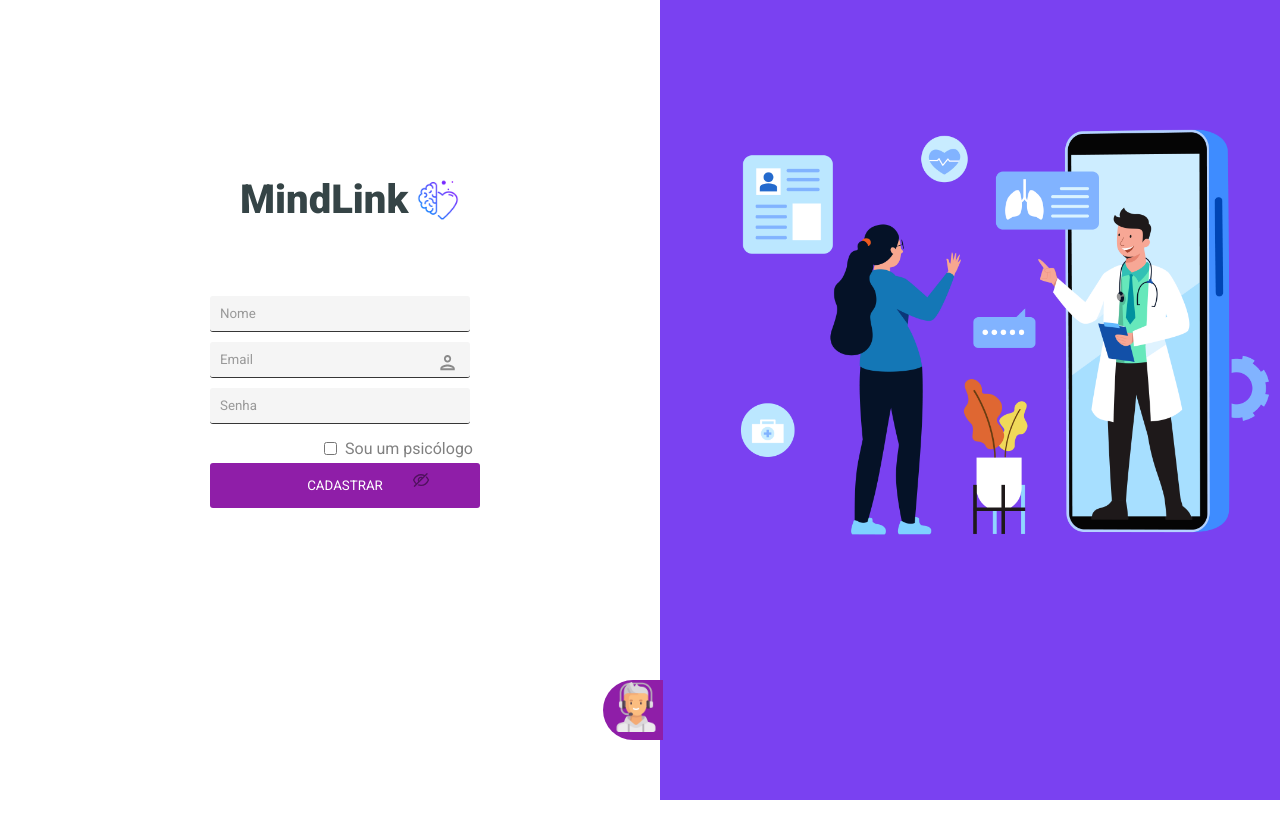
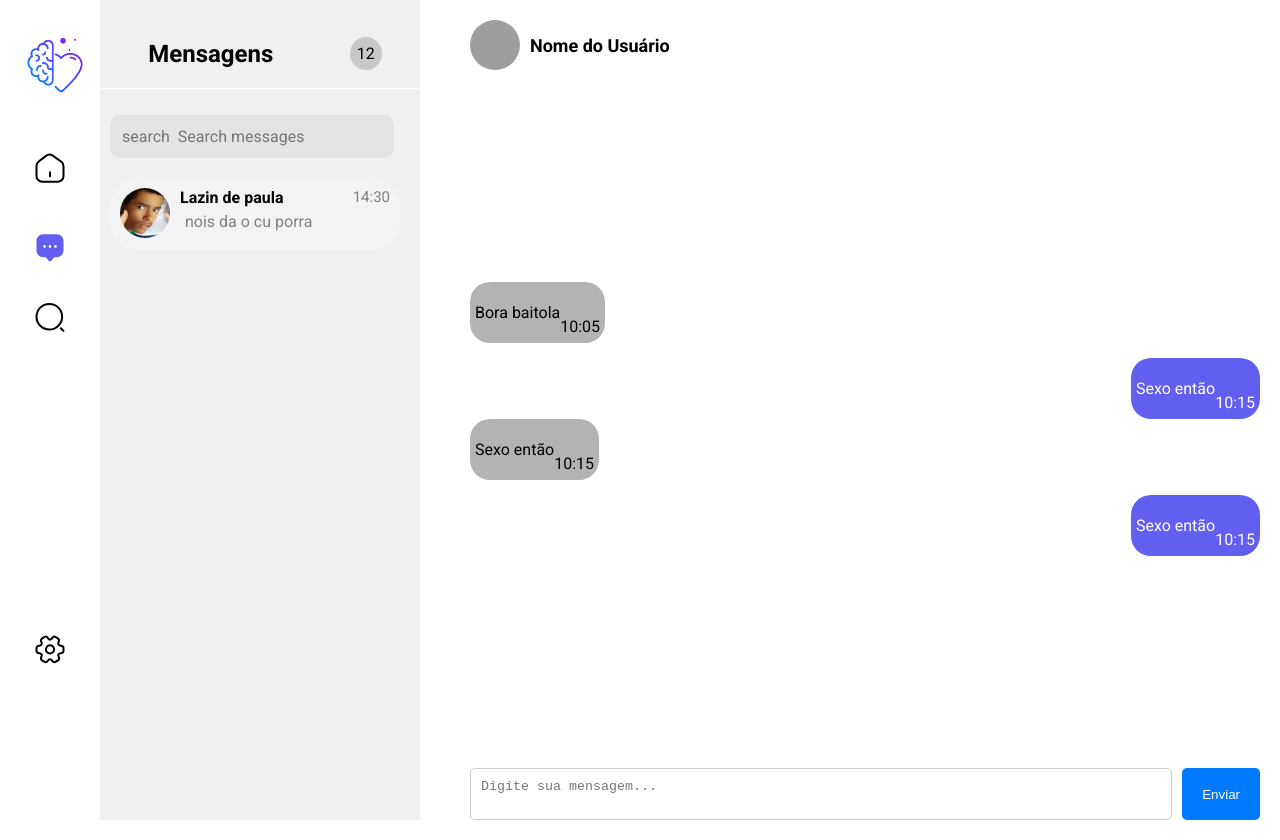
Before and after one commit to Lucas-Tito/MindLink, a React (Create React App) app in the folder Frontend/frontend/: page / in a window 1280 px wide. Before the commit the page ends 800 px from the top, so only its background shows below. Built offline with nearby package versions, Linux system fonts and the light colour scheme; grey boxes are pictures that could not be loaded.

Commit message:
feat: starting chat room

```diff
--- a/Frontend/frontend/src/App.js
+++ b/Frontend/frontend/src/App.js
@@ -5,11 +5,13 @@ import Sidebar from "./components/Sidebar";
 import CardChat from "./components/CardChat";
 import { EditProfile } from "./components/Edit";
 import CardPsycho from "./components/CardPsycho/CardPsycho";
+import Scheduling from "./components/Scheduling";
+import ChatRoom from "./components/Chat";
 
 function App() {
   return (
     <div className="App">
-      <Register />
+      <ChatRoom />
     </div>
   );
 }
--- a/Frontend/frontend/src/components/Chat/index.jsx
+++ b/Frontend/frontend/src/components/Chat/index.jsx
@@ -1,8 +1,36 @@
-import React from "react";
+import React, { useState } from "react";
 import "./style.css";
+import Sidebar from "../Sidebar";
+import Sidebar2 from "../Sidebar2";
 
 const ChatRoom = () => {
+  const [messageReceived, setmessageReceived] = useState([
+    {
+      message: "Bora baitola",
+      time: "10:05",
+      isReceived: true, // Indica que é uma mensagem recebida
+    },
+    {
+      message: "Sexo então",
+      time: "10:15",
+      isReceived: false, // Indica que é uma mensagem recebida
+    },
+    {
+      message: "Sexo então",
+      time: "10:15",
+      isReceived: true, // Indica que é uma mensagem recebida
+    },
+    {
+      message: "Sexo então",
+      time: "10:15",
+      isReceived: false, // Indica que é uma mensagem recebida
+    },
+  ]);
+
   return (
+    <div>
+      <Sidebar />
+      <Sidebar2 />
       <div className="chat-room">
         <div className="chat-header">
           <img
@@ -13,14 +41,17 @@ const ChatRoom = () => {
           <h3 className="user-name">Nome do Usuário</h3>
         </div>
         <div className="chat-messages">
-        <div className="message received">
-          <p>Olá, como você está?</p>
-          <span className="time">10:00</span>
+          {messageReceived.map((message, index) => (
+            <div
+              className={
+                message.isReceived ? "message-received" : "message-sent"
+              }
+              key={index}
+            >
+              <p>{message.message}</p>
+              <span className="time">{message.time}</span>
             </div>
-        <div className="message sent">
-          <p>Estou bem, obrigado!</p>
-          <span className="time">10:05</span>
-        </div>
+          ))}
           {/* Adicione mais mensagens aqui */}
         </div>
         <div className="message-input">
@@ -31,6 +62,7 @@ const ChatRoom = () => {
           <button className="send-button">Enviar</button>
         </div>
       </div>
+    </div>
   );
 };
 
--- a/Frontend/frontend/src/components/Chat/style.css
+++ b/Frontend/frontend/src/components/Chat/style.css
@@ -28,6 +28,8 @@
 
 .chat-messages {
   margin-bottom: 20px;
+  display: flex;
+  flex-direction: column;
 }
 
 .message-input {
@@ -51,3 +53,31 @@
   border-radius: 5px;
   cursor: pointer;
 }
+.message-sent {
+  display: flex;
+  flex-direction: row;
+  align-self: flex-end; /* Alinha as mensagens enviadas à esquerda */
+  background-color: #615ef0;
+  width: fit-content;
+  color: white;
+  border-radius: 20px;
+  padding: 5px;
+}
+.message-sent span {
+  margin-top: 30px;
+}
+.message-received {
+  display: flex;
+  flex-direction: row;
+  justify-content: space-between;
+  align-self: flex-start; /* Mantendo as mensagens recebidas à direita */
+  margin-bottom: 15px;
+  background-color: rgb(179, 179, 179);
+  width: fit-content;
+  color: rgb(0, 0, 0);
+  border-radius: 20px;
+  padding: 5px;
+}
+.message-received span {
+  margin-top: 30px;
+}
--- a/Frontend/frontend/src/components/Edit/style.css
+++ b/Frontend/frontend/src/components/Edit/style.css
@@ -67,8 +67,9 @@
   border: none;
   border-radius: 4px;
   cursor: pointer;
+  transition: 0.2s;
 }
 
 .btn-submit:hover {
-  background-color: #45a049;
+  filter: brightness(0.9);
 }
--- /dev/null
+++ b/Frontend/frontend/src/components/Scheduling/index.jsx
@@ -0,0 +1,72 @@
+import React from "react";
+import Sidebar from "../Sidebar";
+import Sidebar2 from "../Sidebar2";
+import lazin from "../../assets/lazin.png";
+import "./style.css";
+
+function Scheduling() {
+  // Dias da semana
+  const diasSemana = [
+    "Domingo",
+    "Segunda",
+    "Terça",
+    "Quarta",
+    "Quinta",
+    "Sexta",
+    "Sábado",
+  ];
+
+  // Dias do mês (supondo que você tenha esses dados)
+  // Você pode substituir esses dados por sua lógica de geração de datas
+  const diasMes = [
+    1, 2, 3, 4, 5, 6, 7, 8, 9, 10, 11, 12, 13, 14, 15, 16, 17, 18, 19, 20, 21,
+    22, 23, 24, 25, 26, 27, 28, 29, 30, 31,
+  ];
+
+  return (
+    <div>
+      <Sidebar />
+      <Sidebar2 />
+      <div className="scheduling">
+        <img src={lazin} />
+        <span className="nome">Lázaro Baitola da Silva</span>
+        <span>Especialidade</span>
+        <span>Fortaleza - Ce</span>
+        <span>Corno</span>
+        <button type="button" className="btn-sche">
+          Ver Perfil Completo
+        </button>
+      </div>
+      <hr />
+
+      <div className="scheduling2">
+        <span>Horários</span>
+        <span>Selecione uma data</span>
+        <table>
+          <thead>
+            <tr>
+              {diasSemana.map((dia) => (
+                <th key={dia}>{dia}</th>
+              ))}
+            </tr>
+          </thead>
+          <tbody>
+            <tr>
+              {diasSemana.map((dia, index) => (
+                <td key={index}>
+                  {diasMes.map((diaDoMes, index) =>
+                    index % 7 === diasSemana.indexOf(dia) ? (
+                      <div key={index}>{diaDoMes}</div>
+                    ) : null
+                  )}
+                </td>
+              ))}
+            </tr>
+          </tbody>
+        </table>
+      </div>
+    </div>
+  );
+}
+
+export default Scheduling;
--- /dev/null
+++ b/Frontend/frontend/src/components/Scheduling/style.css
@@ -0,0 +1,40 @@
+@import url("https://fonts.googleapis.com/css2?family=Open+Sans:ital,wght@0,300..800;1,300..800&display=swap");
+
+.scheduling {
+  margin-top: 30px;
+  margin-left: 500px;
+  display: flex;
+  flex-direction: column;
+  align-items: center;
+  font-family: "Open Sans";
+}
+.scheduling img {
+  width: 100px;
+  height: 100px;
+  border-radius: 100%;
+}
+.scheduling span {
+  margin-top: 10px;
+  color: gray;
+}
+.scheduling .nome {
+  color: black;
+  font-weight: bold;
+}
+.scheduling .btn-sche {
+  margin-top: 10px;
+  background-color: white;
+  border: 1px solid #615ef0;
+  color: #615ef0;
+  border-radius: 10px;
+  font-size: 15px;
+  padding: 10px;
+}
+.scheduling2 {
+  margin-top: 30px;
+  margin-left: 500px;
+  display: flex;
+  flex-direction: column;
+  align-items: center;
+  font-family: "Open Sans";
+}
--- a/Frontend/frontend/src/components/Sidebar/index.jsx
+++ b/Frontend/frontend/src/components/Sidebar/index.jsx
@@ -66,7 +66,7 @@ const Sidebar = () => {
                 width: "40px",
                 left: "30px",
                 position: "absolute",
-                top: "830px",
+                top: "630px",
               }}
             />
           </li>
--- a/Frontend/frontend/src/components/Sidebar2/index.jsx
+++ b/Frontend/frontend/src/components/Sidebar2/index.jsx
@@ -13,7 +13,7 @@ const Sidebar2 = () => {
   return (
     <div>
       {" "}
-      <div class="sidebar sidebar-right">
+      <div class="sidebar2 sidebar2-right">
         <div
           style={{
             display: "flex",
--- a/Frontend/frontend/src/components/Sidebar2/style.css
+++ b/Frontend/frontend/src/components/Sidebar2/style.css
@@ -1,15 +1,14 @@
 /* Estilo da barra lateral */
-.sidebar {
+.sidebar2 {
   width: 120px; /* Largura da barra lateral */
   height: 100%; /* Altura total */
   position: fixed; /* Fixa a barra lateral na posição */
   top: 0;
   left: 0;
-  background-color: #ffffff; /* Cor de fundo da barra lateral */
   padding-top: 20px; /* Espaçamento superior */
 }
 /* Estilo da segunda barra lateral (direita) */
-.sidebar-right {
+.sidebar2-right {
   width: 320px;
   height: 100%;
   position: fixed;
@@ -20,13 +19,13 @@
 }
 
 /* Estilo da lista de itens de menu */
-.sidebar ul {
+.sidebar2 ul {
   list-style-type: none; /* Remove marcadores de lista */
   padding: 0;
 }
 
 /* Estilo dos itens de menu */
-.sidebar ul li {
+.sidebar2 ul li {
   padding: 10px;
 }
 
```
Also changed, not shown: Frontend/frontend/src/components/Edit/index.jsx (+42 -11 lines). Lines whose indentation alone changed are shown as unchanged.
